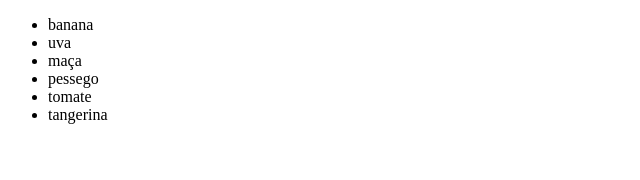
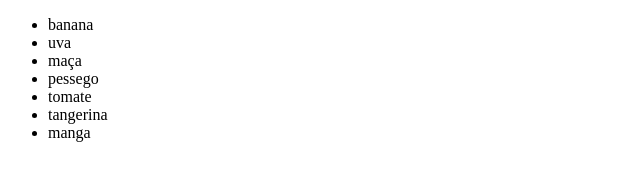
Before and after one commit to iurihildebrand/atividade-html-01, a plain HTML site: page lista ord e nao ord/lista.html in a window 1280 px wide. Shown: the full height of the page, 0-640 px from the left. Drawn offline with Linux system fonts and the light colour scheme.

Commit message:
adicionei manga

```diff
--- a/lista ord e nao ord/lista.html
+++ b/lista ord e nao ord/lista.html
@@ -13,6 +13,7 @@
       <li>pessego</li>
       <li>tomate</li>
       <li>tangerina</li>
+      <li>manga</li>
     </ul>
   </body>
 </html>
```
